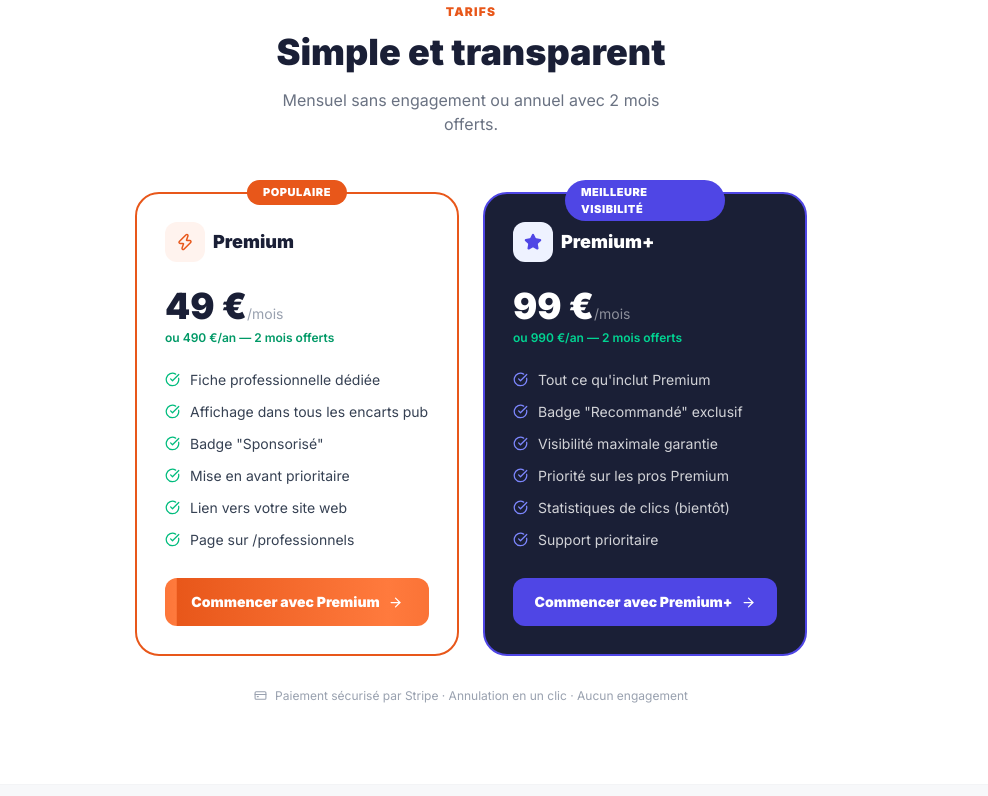
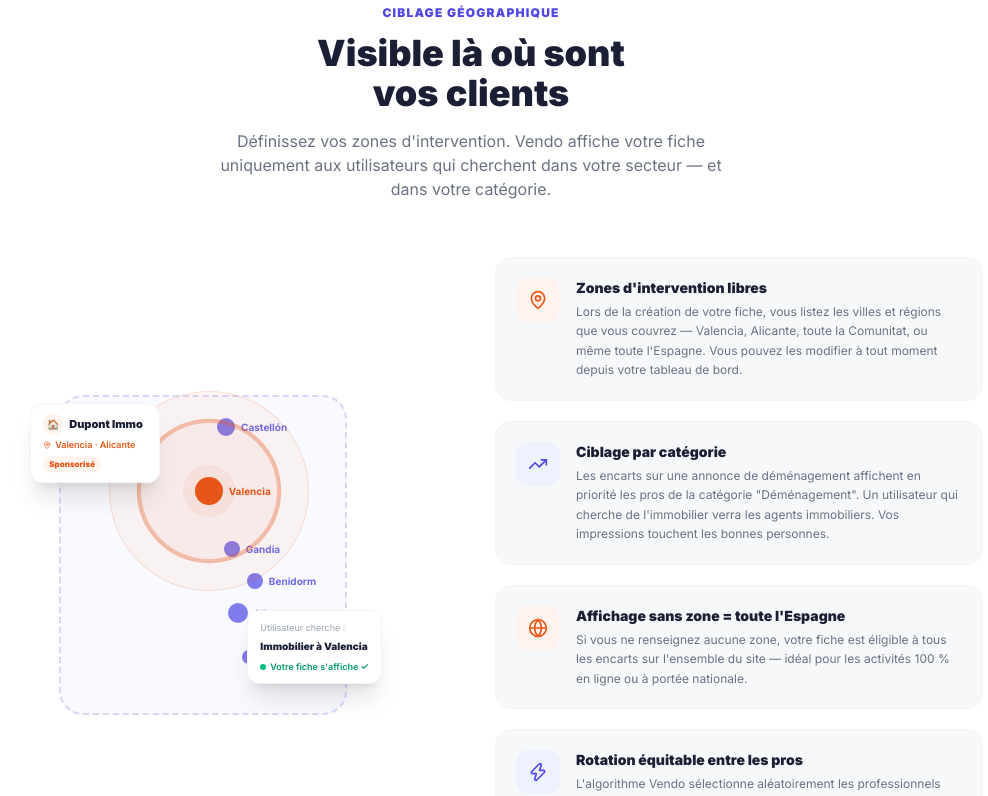
Before and after one commit to GuillaumeBidallier/valencia-expat-market, a Next.js app: page /devenir-pro in a window 1280 px wide. Shown: the part 1780-2576 px from the top of the page, without its empty margins (169-1157 px from the left). Built offline with nearby package versions, Linux system fonts and the light colour scheme; no server answers; the database is empty.

Commit message:
feat: add geolocation section to /devenir-pro — zones, category targeting, coverage map

```diff
--- a/app/devenir-pro/page.tsx
+++ b/app/devenir-pro/page.tsx
@@ -358,6 +358,135 @@ export default function DevenirProPage() {
       </section>
 
       {/* ══════════════════════════════════════════
+          GÉOLOCALISATION
+      ══════════════════════════════════════════ */}
+      <section className="bg-white py-20 px-4 border-t border-gray-100">
+        <div className="max-w-5xl mx-auto">
+
+          {/* Header */}
+          <div className="text-center mb-14">
+            <p className="au text-indigo-primary text-xs font-black uppercase tracking-widest mb-3">Ciblage géographique</p>
+            <h2 className="au d1 text-3xl sm:text-4xl font-black text-navy mb-4">
+              Visible là où sont<br />vos clients
+            </h2>
+            <p className="au d2 text-gray-500 text-base max-w-lg mx-auto">
+              Définissez vos zones d&apos;intervention. Vendo affiche votre fiche uniquement aux utilisateurs qui cherchent dans votre secteur — et dans votre catégorie.
+            </p>
+          </div>
+
+          <div className="grid lg:grid-cols-2 gap-12 items-center">
+
+            {/* Left — CSS map visual */}
+            <div className="as d2 relative flex items-center justify-center" style={{ minHeight: 340 }}>
+
+              {/* Background map shape — Communitat Valenciana abstraction */}
+              <div className="relative w-72 h-80">
+
+                {/* Region blobs */}
+                <div className="absolute inset-0 rounded-3xl border-2 border-dashed border-indigo-primary/20 bg-indigo-soft/40" />
+
+                {/* City dots + labels */}
+                {[
+                  { name: 'Valencia',   top: '30%', left: '52%', size: 14, primary: true  },
+                  { name: 'Alicante',   top: '68%', left: '62%', size: 10, primary: false },
+                  { name: 'Castellón',  top: '10%', left: '58%', size: 9,  primary: false },
+                  { name: 'Benidorm',   top: '58%', left: '68%', size: 8,  primary: false },
+                  { name: 'Gandia',     top: '48%', left: '60%', size: 8,  primary: false },
+                  { name: 'Torrevieja', top: '82%', left: '66%', size: 7,  primary: false },
+                ].map(city => (
+                  <div key={city.name} className="absolute" style={{ top: city.top, left: city.left, transform: 'translate(-50%,-50%)' }}>
+                    <div
+                      className={`rounded-full ${city.primary ? 'bg-orange-primary step-num' : 'bg-indigo-primary/70'} flex items-center justify-center`}
+                      style={{ width: city.size * 2, height: city.size * 2 }}
+                    />
+                    <span className={`absolute left-full ml-1.5 top-1/2 -translate-y-1/2 whitespace-nowrap text-[10px] font-bold ${city.primary ? 'text-orange-primary' : 'text-indigo-primary/80'}`}>
+                      {city.name}
+                    </span>
+                  </div>
+                ))}
+
+                {/* Zone coverage ring around Valencia */}
+                <div className="absolute rounded-full border-2 border-orange-primary/30 bg-orange-primary/5"
+                  style={{ width: 140, height: 140, top: '30%', left: '52%', transform: 'translate(-50%,-50%)', animation: 'pulseRing 3s ease-out infinite' }} />
+                <div className="absolute rounded-full border border-orange-primary/15 bg-orange-primary/5"
+                  style={{ width: 200, height: 200, top: '30%', left: '52%', transform: 'translate(-50%,-50%)' }} />
+
+                {/* Pro card floating over Valencia */}
+                <div className="card-float absolute bg-white rounded-xl shadow-xl border border-gray-100 px-3 py-2.5 text-[11px]"
+                  style={{ top: '5%', left: '-10%', minWidth: 130 }}>
+                  <div className="flex items-center gap-1.5 mb-1">
+                    <div className="w-5 h-5 rounded-lg bg-orange-soft flex items-center justify-center text-orange-primary text-[10px]">🏠</div>
+                    <span className="font-black text-navy text-[11px]">Dupont Immo</span>
+                  </div>
+                  <div className="flex items-center gap-1 text-orange-primary">
+                    <MapPin size={8} />
+                    <span className="text-[9px] font-semibold">Valencia · Alicante</span>
+                  </div>
+                  <div className="mt-1 inline-block bg-orange-soft text-orange-primary text-[8px] font-black px-1.5 py-0.5 rounded-full">Sponsorisé</div>
+                </div>
+
+                {/* User card */}
+                <div className="card-float-2 absolute bg-white rounded-xl shadow-xl border border-gray-100 px-3 py-2.5 text-[11px]"
+                  style={{ bottom: '8%', right: '-12%', minWidth: 130 }}>
+                  <p className="text-[9px] text-gray-400 mb-1">Utilisateur cherche :</p>
+                  <p className="font-black text-navy text-[10px]">Immobilier à Valencia</p>
+                  <div className="mt-1.5 flex items-center gap-1 text-emerald-600 text-[9px] font-semibold">
+                    <div className="w-1.5 h-1.5 rounded-full bg-emerald-500" />
+                    Votre fiche s&apos;affiche ✓
+                  </div>
+                </div>
+              </div>
+            </div>
+
+            {/* Right — Feature list */}
+            <div className="space-y-5">
+              {[
+                {
+                  icon: <MapPin size={20} />,
+                  color: 'bg-orange-soft text-orange-primary',
+                  title: 'Zones d\'intervention libres',
+                  desc: 'Lors de la création de votre fiche, vous listez les villes et régions que vous couvrez — Valencia, Alicante, toute la Comunitat, ou même toute l\'Espagne. Vous pouvez les modifier à tout moment depuis votre tableau de bord.',
+                  delay: 'd2',
+                },
+                {
+                  icon: <TrendingUp size={20} />,
+                  color: 'bg-indigo-soft text-indigo-primary',
+                  title: 'Ciblage par catégorie',
+                  desc: 'Les encarts sur une annonce de déménagement affichent en priorité les pros de la catégorie "Déménagement". Un utilisateur qui cherche de l\'immobilier verra les agents immobiliers. Vos impressions touchent les bonnes personnes.',
+                  delay: 'd3',
+                },
+                {
+                  icon: <Globe size={20} />,
+                  color: 'bg-orange-soft text-orange-primary',
+                  title: 'Affichage sans zone = toute l\'Espagne',
+                  desc: 'Si vous ne renseignez aucune zone, votre fiche est éligible à tous les encarts sur l\'ensemble du site — idéal pour les activités 100 % en ligne ou à portée nationale.',
+                  delay: 'd4',
+                },
+                {
+                  icon: <Zap size={20} />,
+                  color: 'bg-indigo-soft text-indigo-primary',
+                  title: 'Rotation équitable entre les pros',
+                  desc: 'L\'algorithme Vendo sélectionne aléatoirement les professionnels éligibles à chaque chargement de page. Tous les pros Premium d\'une même zone et catégorie ont une chance égale d\'apparaître.',
+                  delay: 'd5',
+                },
+              ].map(item => (
+                <div key={item.title} className={`au ${item.delay} flex gap-4 bg-[#f7f8fa] rounded-2xl p-5 border border-gray-100 step-card`}>
+                  <div className={`w-11 h-11 rounded-xl ${item.color} flex items-center justify-center shrink-0`}>
+                    {item.icon}
+                  </div>
+                  <div>
+                    <p className="font-black text-navy text-sm mb-1">{item.title}</p>
+                    <p className="text-xs text-gray-500 leading-relaxed">{item.desc}</p>
+                  </div>
+                </div>
+              ))}
+            </div>
+
+          </div>
+        </div>
+      </section>
+
+      {/* ══════════════════════════════════════════
           PRICING
       ══════════════════════════════════════════ */}
       <section className="bg-white py-20 px-4">
```
